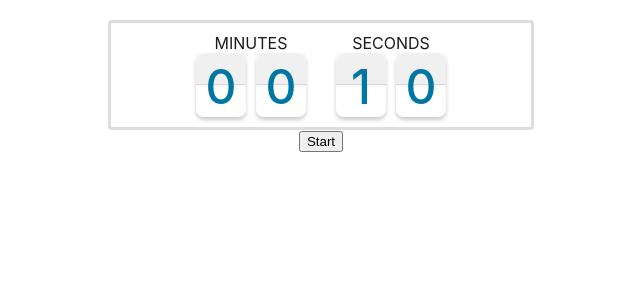
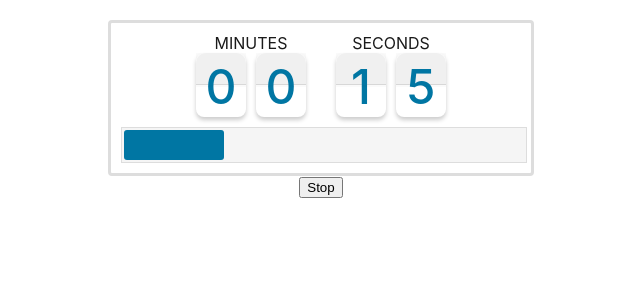
Before and after one commit to sonbachmi/ReactVisualTimer, a React (Create React App) app: page / in a window 1280 px wide. Shown: the top 300 px of the page, without its empty margins (319-959 px from the left). Built offline with nearby package versions, Linux system fonts and the light colour scheme.

Commit message:
timer control

```diff
--- a/src/App.js
+++ b/src/App.js
@@ -1,5 +1,5 @@
 import React from 'react';
-// import logo from './logo.svg';
+
 import './App.css';
 import {Demo} from "./demo/Demo";
 
--- a/src/demo/Demo.js
+++ b/src/demo/Demo.js
@@ -40,7 +40,7 @@ export class Demo extends React.Component {
     render() {
         return (
             <div className="Demo">
-                <VisualTimer seconds={10} autoStart={false} running={this.state.timerRunning}
+                <VisualTimer seconds={20} autoStart={true} running={this.state.timerRunning}
                              onStart={this.onStart} onStop={this.onStop} onEnd={this.onEnd}/>
                 {this.state.showRestartButton ?
                     <button onClick={this.restartTimer}>Restart</button>
--- a/src/visual-timer/components/visual-progress/VisualProgress.js
+++ b/src/visual-timer/components/visual-progress/VisualProgress.js
@@ -1,21 +1,25 @@
 import React from "react";
+import PropTypes from 'prop-types';
 
 import "./VisualProgress.scss";
 
+/*  Component to display progress indicator
+See propTypes below for parameters
+ */
 export function VisualProgress(props) {
 
     //  For now only this one visual style is supported
     const visualStyle = 'bar';
 
     let { totalSecs, elapsedSecs } = props;
-    if (!totalSecs) totalSecs = 1;
+    if (!totalSecs) return null;
     if (!elapsedSecs) elapsedSecs = 0;
 
     /* Progress percentage as string for setting CSS width */
     const percentage = Math.round(elapsedSecs * 100
         / totalSecs) + "%";
     return (
-        <div className="VisualProgress">
+        <div className={'VisualProgress' + (props.alarming ? ' alarming' : '')}>
             {visualStyle === 'bar' &&
             <div className="VisualProgress--bar" style={{
                 width: percentage
@@ -24,3 +28,9 @@ export function VisualProgress(props) {
         </div>
     );
 }
+
+VisualProgress.propTypes = {
+    totalSecs: PropTypes.number.isRequired,     // Total seconds
+    elapsedSecs: PropTypes.number.isRequired,   // Elapsed seconds
+    alarming: PropTypes.bool                    // Alarm state
+};
--- a/src/visual-timer/components/visual-timer/VisualTimer.js
+++ b/src/visual-timer/components/visual-timer/VisualTimer.js
@@ -94,44 +94,60 @@ export class VisualTimer extends React.Component {
         }
     }
 
+    clearTimer() {
+        if (this.timer) {
+            clearInterval(this.timer);
+            this.timer = null;
+            this.startTime = NaN;
+        }
+    }
+
     /* Start (or resume) timer. Can optionally decide whether to suppress notifying consumer by callback,
          typically when consumer actively initiated this */
     start(notify = true) {
         if (!this.totalSecs) return;
+        /* Check for current total elapsed seconds, this may not be zero when timer has been paused */
+        let totalElapsedSecs = this.state.elapsedSecs;
         /*  If timer already ended, then reset state */
         if (this.state.ended) {
             this.setState(VisualTimer.InitialState);
+            totalElapsedSecs = 0;
             this.clockFace = Object.assign({}, VisualTimer.DefaultClockFace);
-            this.updateClockFace(this.totalSecs, true);
+            this.updateClockFace(this.totalSecs);
         }
         const speed = Math.round(this.props.speed || 1);
+        const scale = 1000/speed;
         if (!this.timer) {
-            let secondCount = 0;
-            this.startTime = Date.now();
+            // Base time for comparison must take into account total elapsed time before pausing
+            this.startTime = Date.now() - totalElapsedSecs * scale;
+            //  setInterval timer handler
             this.timer = setInterval(() => {
-                    //  Only proceed if past time resolution step
-                    const elapsedSecs = Math.floor((Date.now() - this.startTime) / 1000);
-                    if (elapsedSecs <= secondCount)
+                    //  Only proceed if one more second passed since last check
+                    const elapsedSecs = Math.floor((Date.now() - this.startTime) / scale);
+                    if (elapsedSecs <= totalElapsedSecs)
                         return;
-                    if (!this.state.started || this.state.stopped) {
+                    //  Omly proceed if timer running
+                    if (!this.state.started || this.state.stopped || this.state.ended) {
                         return;
                     }
-                    secondCount++;
-                    console.log(elapsedSecs, secondCount);
-                    this.setState(state => ({elapsedSecs: secondCount}));
-                    const remainingSecs = this.totalSecs - secondCount;
+                    //  If one second passed, update state and clock
+                    totalElapsedSecs++;
+                    this.setState(state => ({elapsedSecs: totalElapsedSecs}));
+                    const remainingSecs = this.totalSecs - totalElapsedSecs;
+                    // If timeout reached, end timer
                     if (remainingSecs <= 0) {
                         this.end();
+                    } else {
+                        // If alarm timeout reached, update state
+                        this.setState({
+                            alarming: remainingSecs < this.alarmSecs
+                        });
                     }
-                    this.setState({
-                        alarming: remainingSecs < this.alarmSecs
-                    });
-                    this.updateClockFace(remainingSecs);
+                    this.updateClockFace(remainingSecs, true);
                 },
                 /* calling timer handler every one-tenth second, or more or less depending on resolution */
-                Math.round(1000 * this.timeResolution)
+                Math.round(1000 * this.timerResolution)
             )
-        } else {
         }
         this.setState(
             {started: true, stopped: false});
@@ -140,23 +156,21 @@ export class VisualTimer extends React.Component {
         }
     }
 
+    /* Stop/pause timer */
     stop() {
         this.setState(
             {stopped: true});
+        this.clearTimer();
         if (this.props.onStop) {
             this.props.onStop();
         }
     }
 
+    /* End timer when timeout reached */
     end() {
         this.setState(
             {started: false, stopped: false, ended: true});
-        if (this.timer) {
-            clearInterval(this.timer);
-            this.timer = null;
-            this.startTime = NaN;
-        }
-
+        this.clearTimer();
         if (this.props.onEnd) {
             this.props.onEnd();
         }
@@ -269,7 +283,8 @@ export class VisualTimer extends React.Component {
 
                 {/*Display visual progress*/}
                 {(this.state.started || this.state.ended) &&
-                <VisualProgress totalSecs={this.totalSecs} elapsedSecs={this.state.elapsedSecs}/>
+                <VisualProgress totalSecs={this.totalSecs} elapsedSecs={this.state.elapsedSecs}
+                alarming={this.state.alarming && !this.state.ended}/>
                 }
             </div>
         );
@@ -277,10 +292,7 @@ export class VisualTimer extends React.Component {
 
     componentWillUnmount() {
         /*  Dispose timer on cleanup. Failing to do this will cause bad leaks */
-        if (this.timer) {
-            clearInterval(this.timer);
-            this.timer = null;
-        }
+        this.clearTimer();
     }
 }
 
```
Also changed, not shown: 1 other file (tests, documents, lock files or other folders).
